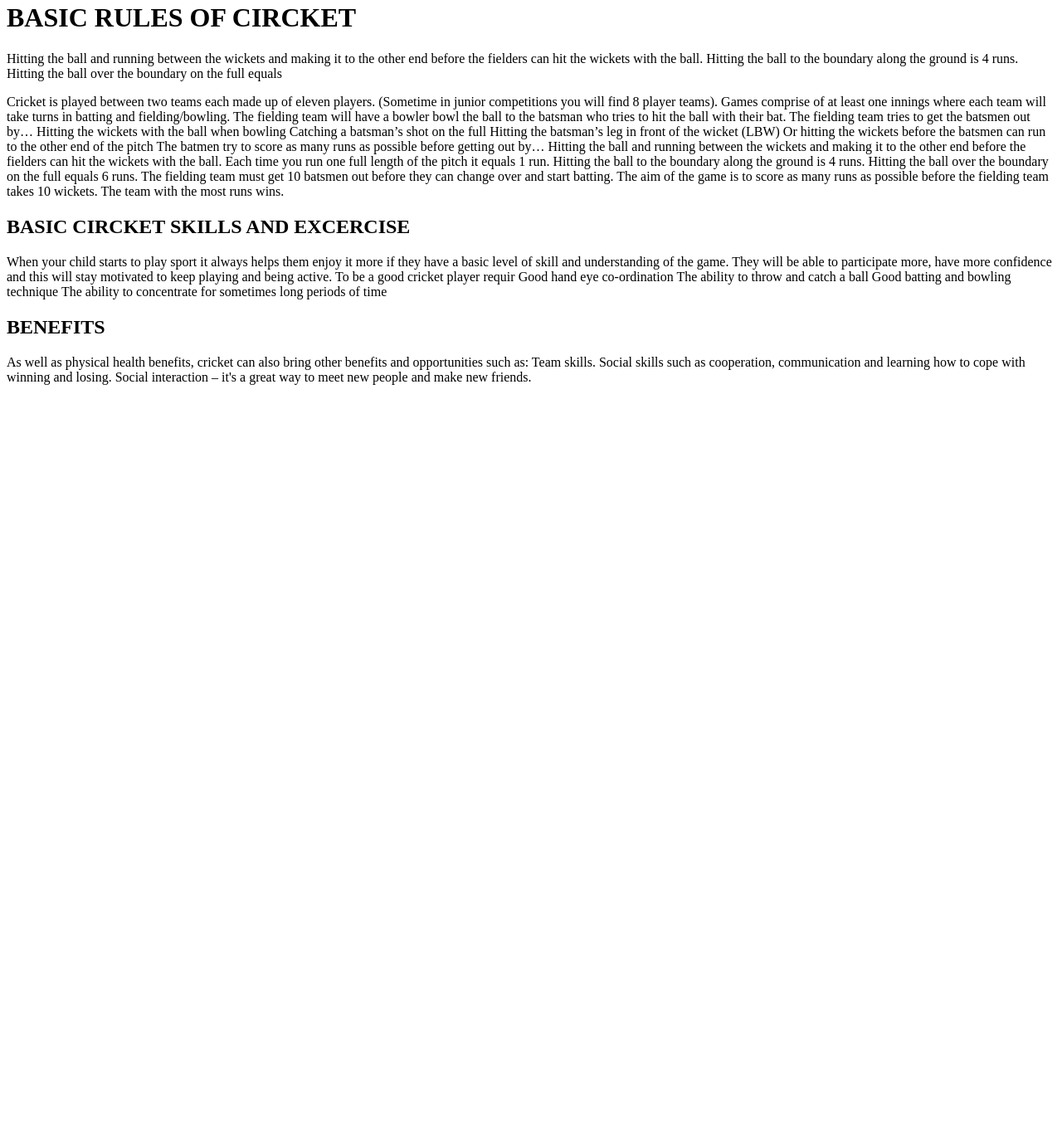
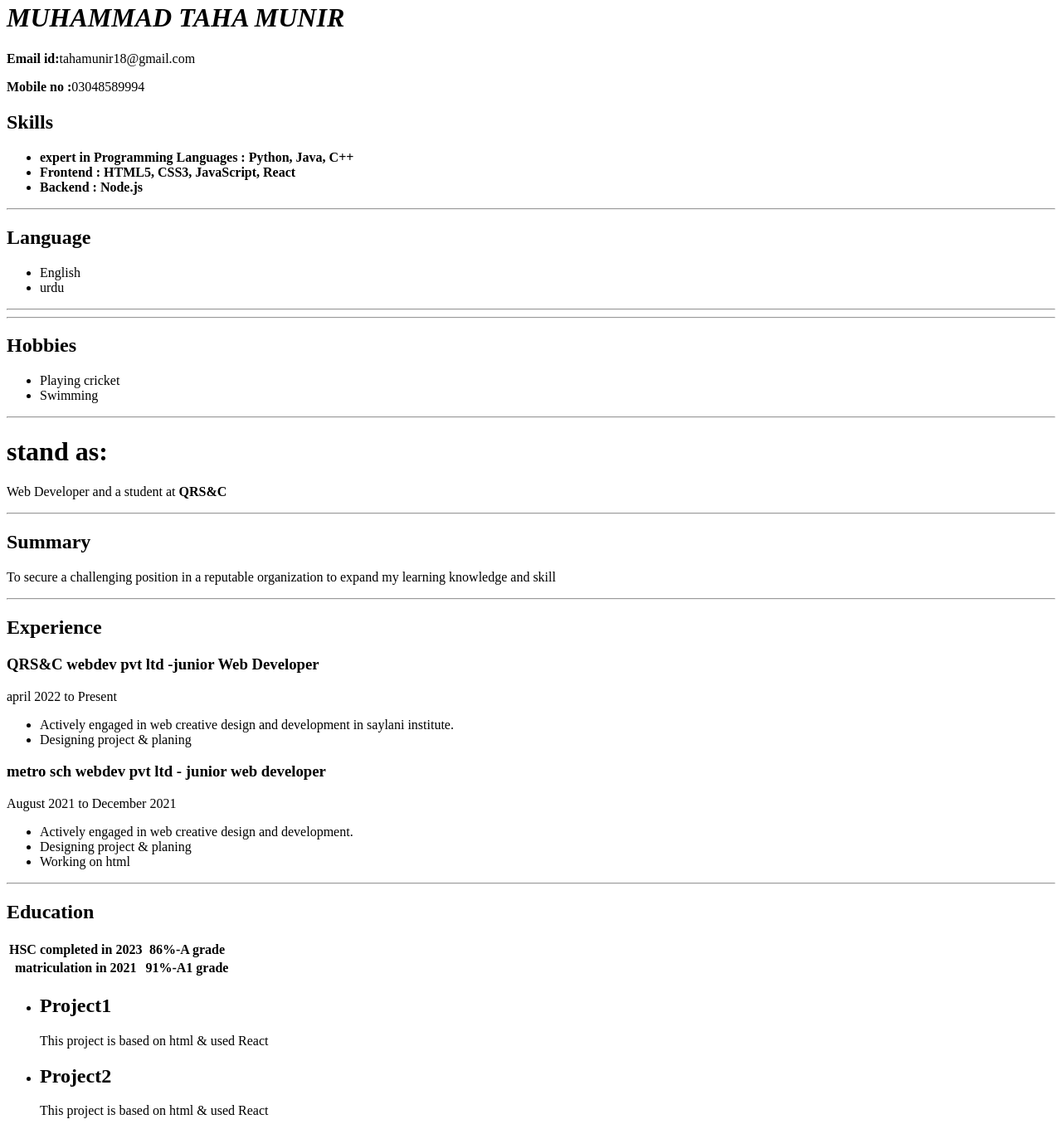
Before and after one commit to Tahamunir18/my-first-repo, a plain HTML site: page index.html in a window 1280 px wide. Shown: the part 18-1379 px from the top of the page at 83% size. Before the commit the page ends 800 px from the top, so only its background shows below. Drawn offline with Linux system fonts and the light colour scheme.

Commit message:
my curriculum virtue

```diff
--- a/index.html
+++ b/index.html
@@ -9,40 +9,107 @@
 </head>
 
 <body>
-    <h1>BASIC RULES OF CIRCKET</h1>
-    <P>Hitting the ball and running between the wickets and making it to the other end before the fielders can hit the
-        wickets with the ball. Hitting the ball to the boundary along the ground is 4 runs. Hitting the ball over the
-        boundary on the full equals </P>
-    <P>Cricket is played between two teams each made up of eleven players. (Sometime in junior competitions you will
-        find 8 player teams).
-        Games comprise of at least one innings where each team will take turns in batting and fielding/bowling.
-        The fielding team will have a bowler bowl the ball to the batsman who tries to hit the ball with their bat.
-        The fielding team tries to get the batsmen out by…
-        Hitting the wickets with the ball when bowling
-        Catching a batsman’s shot on the full
-        Hitting the batsman’s leg in front of the wicket (LBW)
-        Or hitting the wickets before the batsmen can run to the other end of the pitch
-        The batmen try to score as many runs as possible before getting out by…
-        Hitting the ball and running between the wickets and making it to the other end before the fielders can hit the
-        wickets with the ball. Each time you run one full length of the pitch it equals 1 run.
-        Hitting the ball to the boundary along the ground is 4 runs.
-        Hitting the ball over the boundary on the full equals 6 runs.
-        The fielding team must get 10 batsmen out before they can change over and start batting.
-        The aim of the game is to score as many runs as possible before the fielding team takes 10 wickets. The team
-        with the most runs wins.</P>
-    <h2>BASIC CIRCKET SKILLS AND EXCERCISE</h2>
-    <p>When your child starts to play sport it always helps them enjoy it more if they have a basic level of skill and
-        understanding of the game. They will be able to participate more, have more confidence and this will stay
-        motivated to keep playing and being active.
-        To be a good cricket player requir Good hand eye co-ordination
-        The ability to throw and catch a ball
-        Good batting and bowling technique
-        The ability to concentrate for sometimes long periods of time</p>
-    <h2>BENEFITS</h2>
-    <P>As well as physical health benefits, cricket can also bring other benefits and opportunities such as: Team
-        skills. Social skills such as cooperation, communication and learning how to cope with winning and losing.
-        Social interaction – it's a great way to meet new people and make new friends.</P>
-
+            <div class="contact">
+                <h1><b><i>MUHAMMAD TAHA MUNIR</i></b></h1>
+                <p><b>Email id:</b>tahamunir18@gmail.com</p>
+                <p><b>Mobile no :</b>03048589994</p>
+            </div>
+            <div class="Skills">
+                <h2>Skills</h2>
+                <ul>
+                    <li><b> expert in Programming Languages :
+                            Python, Java, C++</b></li>
+                    <li><b>Frontend : HTML5, CSS3,
+                            JavaScript, React</b></li>
+                    <li><b>Backend : Node.js</b></li>
+                </ul>
+            </div>
+            <hr>
+            <div class="Language">
+                <h2>Language</h2>
+                <ul>
+                    <li>English</li>
+                    <li>urdu</li>
+                </ul>
+                <hr>
+            </div>
+            <hr>
+            <div class="Hobbies">
+                <h2>Hobbies</h2>
+                <ul>
+                    <li>Playing cricket</li>
+                    <li>Swimming</li>
+                </ul>
+            </div>
+            <hr>
+        </div>
+        <div class="right">
+            <div class="name">
+                <h1>stand as:</h1>
+            </div>
+            <div class="title">
+                <p>Web Developer and a student at <b>QRS&C</b></p>
+            </div>
+            <hr>
+            <div class="Summary">
+                <h2>Summary</h2>
+                <p>To secure a challenging position in a
+                    reputable organization
+                    to expand my learning knowledge and skill
+                </p>
+            </div>
+            <hr>
+            <div class="Experience">
+                <h2>Experience</h2>
+                <h3>QRS&C webdev pvt ltd -junior Web Developer</h3>
+                <p>april 2022 to Present</p>
+                <ul>
+                    <li>Actively engaged in web creative
+                        design and development in saylani institute.</li>
+                    <li>Designing project & planing</li>
+                </ul>
+                <h3>metro sch webdev pvt ltd - junior web developer</h3>
+                <p>August 2021 to December 2021</p>
+                <ul>
+                    <li>Actively engaged in web creative
+                        design and development.</li>
+                    <li>Designing project & planing</li>
+                    <li>Working on html</li>
+                </ul>
+            </div>
+            <hr>
+            <div class="Education">
+                <h2>Education</h2>
+                <table>
+                    <tr>
+                        <ul>
+                            <th>HSC completed in 2023</th>
+                            <th>86%-A grade</th>
+                        </ul>
+                    </tr>
+                    <tr>
+                        <th>matriculation in 2021</th>
+                        <th>91%-A1 grade</th>
+                    </tr>
+                </table>
+            </div>
+            <div class="project">
+                <ul>
+                    <li>
+                        <h2>Project1</h2>
+                        <p>This project is based on html
+                            & used React</p>
+                    </li>
+                    <li>
+                        <h2>Project2</h2>
+                        <p>This project is based on html
+                            & used React</p>
+                    </li>
+                </ul>
+            </div>
+        </div>
+    </div>
+</body>
 </body>
 
 </html>
```
